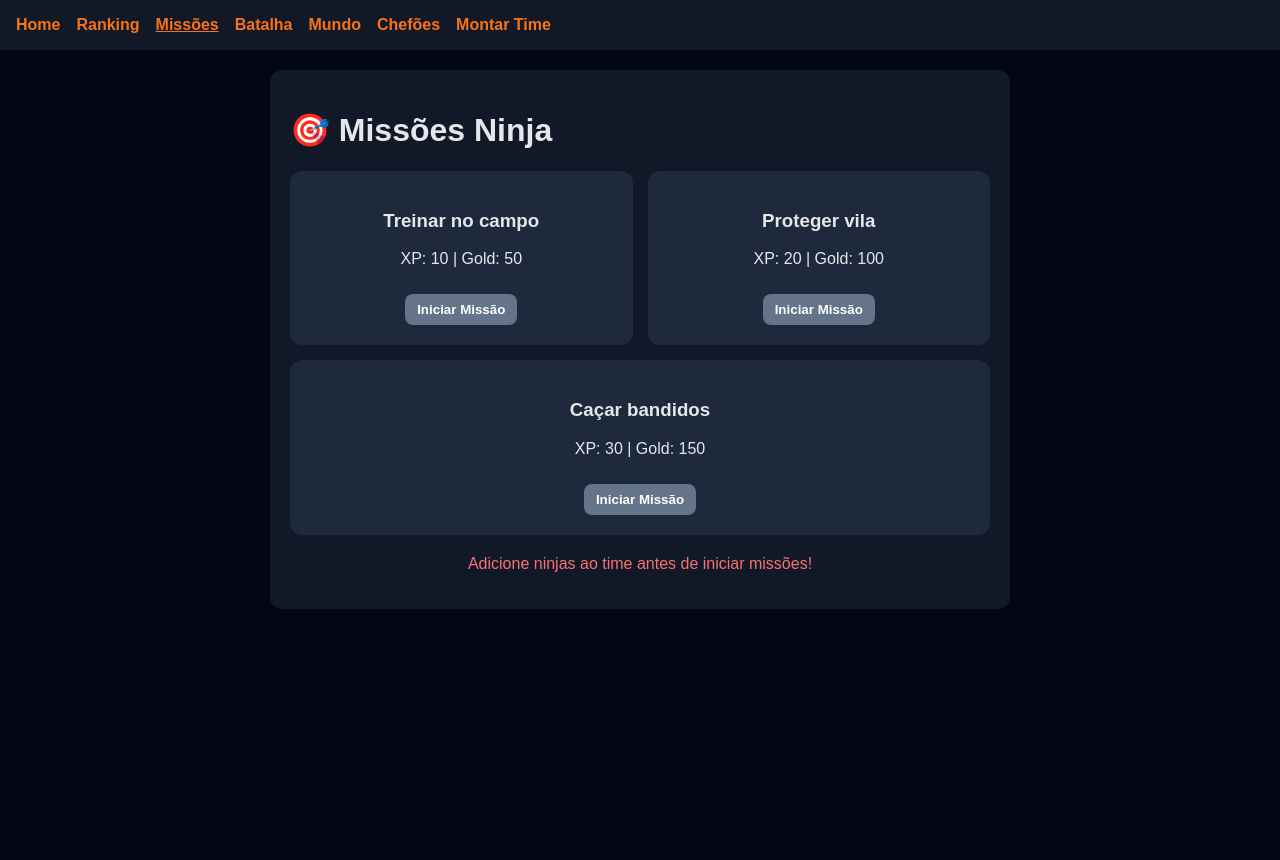
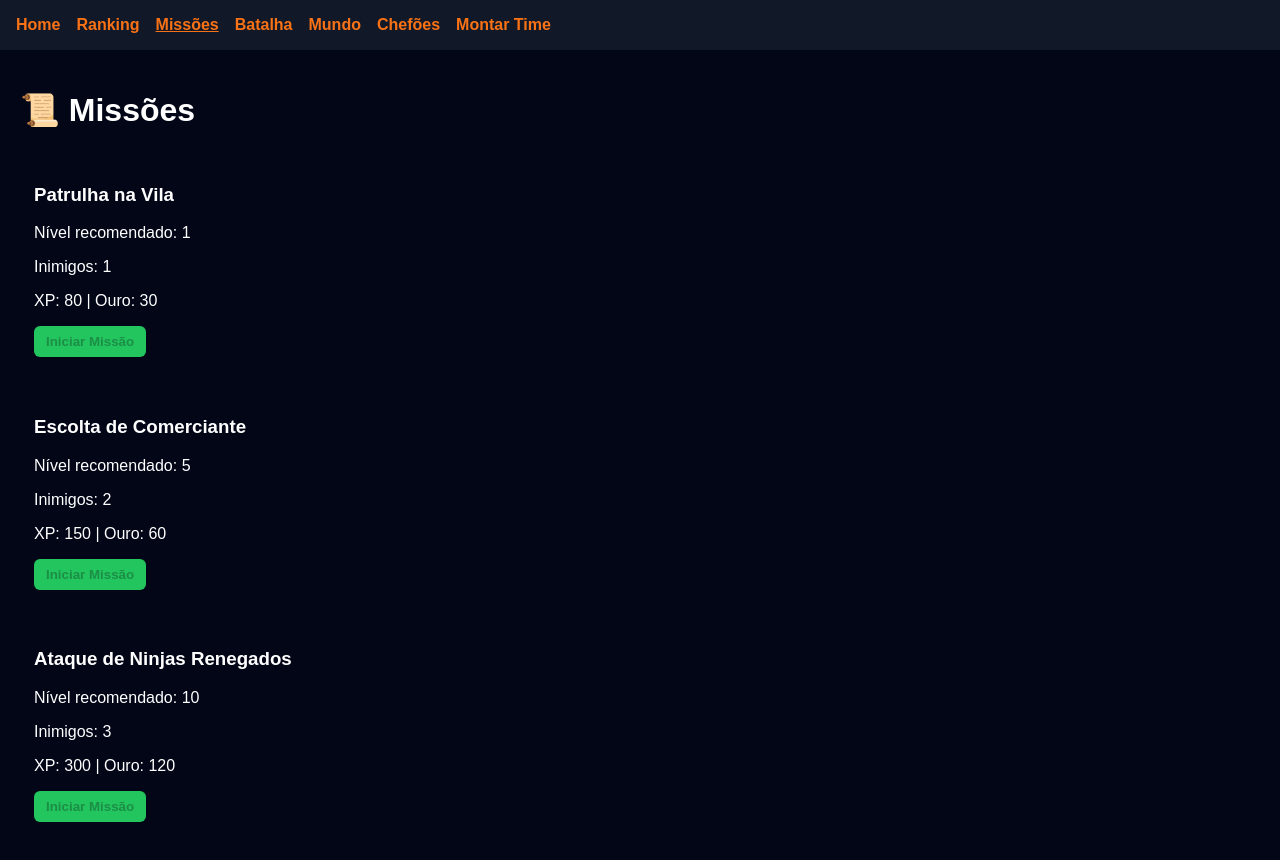
Before and after one commit to thiagocanali/Naruto-Ninja-Ranker, a Vue app: page /Naruto-Ninja-Ranker/missions in a window 1280 px wide. Shown: the top 860 px of the page. Before the commit the page ends 800 px from the top, so only its background shows below. Built offline with nearby package versions, Linux system fonts and the light colour scheme; no server answers.

Commit message:
ajustes skills

```diff
--- a/src/game/missions.js
+++ b/src/game/missions.js
@@ -1,30 +1,28 @@
+// src/game/missions.js
+
 export const MISSIONS = [
   {
     id: 1,
-    name: "Missão de Patrulha",
-    difficulty: "D",
-    requiredPower: 150,
-    rewardXP: 50
+    name: "Patrulha na Vila",
+    level: 1,
+    enemies: 1,
+    xp: 80,
+    gold: 30,
   },
   {
     id: 2,
-    name: "Proteção de Vila",
-    difficulty: "C",
-    requiredPower: 350,
-    rewardXP: 120
+    name: "Escolta de Comerciante",
+    level: 5,
+    enemies: 2,
+    xp: 150,
+    gold: 60,
   },
   {
     id: 3,
-    name: "Escolta Importante",
-    difficulty: "B",
-    requiredPower: 700,
-    rewardXP: 250
+    name: "Ataque de Ninjas Renegados",
+    level: 10,
+    enemies: 3,
+    xp: 300,
+    gold: 120,
   },
-  {
-    id: 4,
-    name: "Combate de Alto Risco",
-    difficulty: "A",
-    requiredPower: 1200,
-    rewardXP: 450
-  }
-]
+];
--- a/src/main.js
+++ b/src/main.js
@@ -3,8 +3,6 @@ import { createApp } from "vue";
 import { createPinia } from "pinia";
 import App from "./App.vue";
 import router from "./router";
-
-import { useNinjaStore } from "@/store/ninjaStore";
 
 const app = createApp(App);
 
@@ -13,7 +11,3 @@ app.use(pinia);
 app.use(router);
 
 app.mount("#app");
-
-// carregar ninjas ao iniciar
-const store = useNinjaStore();
-store.fetchNinjas();
--- a/src/router/index.js
+++ b/src/router/index.js
@@ -1,4 +1,3 @@
-// src/router/index.js
 import { createRouter, createWebHistory } from "vue-router";
 
 import Home from "@/views/Home.vue";
@@ -8,6 +7,7 @@ import Battle from "@/views/Battle.vue";
 import World from "@/views/World.vue";
 import Boss from "@/views/Boss.vue";
 import TeamBuilder from "@/views/TeamBuilder.vue";
+import Skills from "@/views/Skills.vue";
 
 const router = createRouter({
   history: createWebHistory("/Naruto-Ninja-Ranker/"),
@@ -19,6 +19,7 @@ const router = createRouter({
     { path: "/world", component: World },
     { path: "/boss", component: Boss },
     { path: "/team", component: TeamBuilder },
+    { path: "/skills", component: Skills },
   ],
 });
 
--- a/src/store/ninjaStore.js
+++ b/src/store/ninjaStore.js
@@ -1,6 +1,5 @@
-// src/store/ninjaStore.js
 import { defineStore } from "pinia";
-import { calculatePower, gainXp } from "@/game/formulas";
+import { calculatePower, xpToNextLevel } from "@/game/formulas";
 import { calculateRank } from "@/game/ranks";
 
 export const useNinjaStore = defineStore("ninjaStore", {
@@ -15,15 +14,8 @@ export const useNinjaStore = defineStore("ninjaStore", {
 
   getters: {
     ninjaPower: () => (ninja) => {
-      return calculatePower(
-        ninja.stats || {
-          chakra: 0,
-          ninjutsu: 0,
-          taijutsu: 0,
-          genjutsu: 0,
-          intelligence: 0,
-        }
-      );
+      if (!ninja.stats) return 0;
+      return calculatePower(ninja.stats);
     },
 
     teamPower(state) {
@@ -35,19 +27,6 @@ export const useNinjaStore = defineStore("ninjaStore", {
   },
 
   actions: {
-    selectCharacter(character) {
-      this.selectedCharacter = character;
-    },
-
-    closeCharacter() {
-      this.selectedCharacter = null;
-    },
-
-    gainXpToNinja(ninja, amount) {
-      gainXp(ninja, amount);
-      ninja.rank = calculateRank(ninja.level);
-    },
-
     async fetchNinjas(page = 1) {
       this.loading = true;
       this.error = null;
@@ -86,6 +65,21 @@ export const useNinjaStore = defineStore("ninjaStore", {
       }
     },
 
+    gainXpToNinja(ninja, amount) {
+      ninja.xp += amount;
+
+      while (ninja.xp >= xpToNextLevel(ninja.level)) {
+        ninja.xp -= xpToNextLevel(ninja.level);
+        ninja.level++;
+        ninja.skillPoints++;
+      }
+
+      ninja.rank = calculateRank(
+        ninja.level,
+        this.ninjaPower(ninja)
+      );
+    },
+
     addToTeam(ninja) {
       if (
         this.team.length < 3 &&
@@ -98,5 +92,13 @@ export const useNinjaStore = defineStore("ninjaStore", {
     removeFromTeam(ninja) {
       this.team = this.team.filter((n) => n.id !== ninja.id);
     },
+
+    selectCharacter(character) {
+      this.selectedCharacter = character;
+    },
+
+    closeCharacter() {
+      this.selectedCharacter = null;
+    },
   },
 });
--- a/src/views/Boss.vue
+++ b/src/views/Boss.vue
@@ -1,61 +1,57 @@
+<template>
+  <div class="boss">
+    <h1>☠️ Chefes</h1>
+
+    <div v-for="boss in bosses" :key="boss.id" class="boss-card">
+      <h2>{{ boss.name }}</h2>
+      <p>Nível: {{ boss.level }}</p>
+      <p>HP: {{ boss.hp }}</p>
+
+      <button
+        :disabled="store.team.length === 0"
+        @click="fightBoss(boss)"
+      >
+        Enfrentar
+      </button>
+    </div>
+  </div>
+</template>
+
 <script setup>
 import { BOSSES } from "@/game/bosses";
 import { useNinjaStore } from "@/store/ninjaStore";
 
 const store = useNinjaStore();
+const bosses = BOSSES;
 
 function fightBoss(boss) {
-  if (store.team.length === 0) {
-    alert("Monte seu time para enfrentar o boss!");
-    return;
+  const teamPower = store.team.reduce(
+    (sum, n) => sum + n.level * 100,
+    0
+  );
+
+  if (teamPower >= boss.hp) {
+    store.team.forEach((n) =>
+      store.gainXpToNinja(n, boss.rewardXp)
+    );
+    store.gold += boss.rewardGold;
+    alert("Chefe derrotado!");
+  } else {
+    alert("Derrota... fortaleça seu time!");
   }
-  store.fightBoss(boss);
 }
 </script>
 
-<template>
-  <div class="boss-container">
-    <h1>🔥 Chefões</h1>
-
-    <div v-for="boss in BOSSES" :key="boss.id" class="boss-card">
-      <h3>{{ boss.name }}</h3>
-      <p>Fases: {{ boss.phases.length }}</p>
-
-      <button @click="fightBoss(boss)">Lutar</button>
-    </div>
-  </div>
-</template>
-
 <style scoped>
-.boss-container {
-  max-width: 600px;
-  margin: 20px auto;
-  background: #111827;
+.boss {
   padding: 20px;
-  border-radius: 10px;
-  color: #e5e7eb;
-  font-family: Arial, Helvetica, sans-serif;
+  color: white;
 }
 
 .boss-card {
-  background: #1e293b;
-  margin-bottom: 20px;
-  padding: 15px;
+  background: #020617;
+  padding: 16px;
   border-radius: 10px;
-}
-
-button {
-  background: #f97316;
-  border: none;
-  padding: 8px 12px;
-  border-radius: 6px;
-  color: white;
-  cursor: pointer;
-  font-weight: bold;
-  transition: background 0.3s;
-}
-
-button:hover {
-  background: #fb923c;
+  margin-bottom: 14px;
 }
 </style>
--- a/src/views/Missions.vue
+++ b/src/views/Missions.vue
@@ -1,95 +1,63 @@
+<template>
+  <div class="missions">
+    <h1>📜 Missões</h1>
+
+    <div
+      v-for="mission in missions"
+      :key="mission.id"
+      class="mission"
+    >
+      <h3>{{ mission.name }}</h3>
+      <p>Nível recomendado: {{ mission.level }}</p>
+      <p>Inimigos: {{ mission.enemies }}</p>
+      <p>XP: {{ mission.xp }} | Ouro: {{ mission.gold }}</p>
+
+      <button
+        :disabled="store.team.length === 0"
+        @click="completeMission(mission)"
+      >
+        Iniciar Missão
+      </button>
+    </div>
+  </div>
+</template>
+
 <script setup>
-import { ref, computed } from "vue";
+import { MISSIONS } from "@/game/missions";
 import { useNinjaStore } from "@/store/ninjaStore";
 
 const store = useNinjaStore();
+const missions = MISSIONS;
 
-// Lista de missões (simples RPG)
-const missions = ref([
-  { id: 1, name: "Treinar no campo", rewardXP: 10, rewardGold: 50 },
-  { id: 2, name: "Proteger vila", rewardXP: 20, rewardGold: 100 },
-  { id: 3, name: "Caçar bandidos", rewardXP: 30, rewardGold: 150 },
-]);
+function completeMission(mission) {
+  store.team.forEach((ninja) => {
+    store.gainXpToNinja(ninja, mission.xp);
+  });
 
-function doMission(mission) {
-  // Distribui XP para cada ninja do time
-  store.team.forEach(ninja => {
-    ninja.xp += mission.rewardXP;
-    ninja.level += Math.floor(ninja.xp / 100);
-    ninja.xp = ninja.xp % 100;
-  });
-  alert(`Missão "${mission.name}" completada! Cada ninja ganhou ${mission.rewardXP} XP`);
+  store.gold += mission.gold;
+  alert(`Missão concluída! +${mission.gold} ouro`);
 }
 </script>
 
-<template>
-  <div class="missions-container">
-    <h1>🎯 Missões Ninja</h1>
-
-    <div class="missions-list">
-      <div v-for="mission in missions" :key="mission.id" class="mission-card">
-        <h3>{{ mission.name }}</h3>
-        <p>XP: {{ mission.rewardXP }} | Gold: {{ mission.rewardGold }}</p>
-        <button @click="doMission(mission)" :disabled="store.team.length === 0">
-          Iniciar Missão
-        </button>
-      </div>
-    </div>
-
-    <p v-if="store.team.length === 0" class="alert">Adicione ninjas ao time antes de iniciar missões!</p>
-  </div>
-</template>
-
 <style scoped>
-.missions-container {
-  max-width: 700px;
-  margin: 20px auto;
-  background: #111827;
+.missions {
   padding: 20px;
-  border-radius: 12px;
-  color: #e5e7eb;
-  font-family: Arial, Helvetica, sans-serif;
+  color: white;
 }
 
-.missions-list {
-  display: flex;
-  flex-wrap: wrap;
-  gap: 15px;
-  justify-content: center;
+.mission {
+  background: #020617;
+  padding: 14px;
+  border-radius: 10px;
+  margin-bottom: 12px;
 }
 
-.mission-card {
-  background: #1e293b;
-  padding: 20px;
-  border-radius: 12px;
-  text-align: center;
-  flex: 1 1 200px;
-}
-
-.mission-card button {
-  margin-top: 10px;
-  background: #f97316;
+button {
+  background: #22c55e;
   border: none;
   padding: 8px 12px;
-  border-radius: 8px;
-  color: white;
+  border-radius: 6px;
+  cursor: pointer;
   font-weight: bold;
-  cursor: pointer;
-  transition: 0.3s;
-}
-
-.mission-card button:disabled {
-  background: #64748b;
-  cursor: not-allowed;
-}
-
-.mission-card button:hover:not(:disabled) {
-  background: #fb923c;
-}
-
-.alert {
-  text-align: center;
-  margin-top: 20px;
-  color: #f87171;
 }
 </style>
--- /dev/null
+++ b/src/views/Skills.vue
@@ -0,0 +1,206 @@
+<script setup>
+import { ref, computed, onMounted } from "vue";
+import { useNinjaStore } from "@/store/ninjaStore";
+import { SKILLS } from "@/game/skills";
+
+const store = useNinjaStore();
+const selectedId = ref("");
+
+// garante que os ninjas existam ao abrir a tela
+onMounted(() => {
+  if (store.ninjas.length === 0) {
+    store.fetchNinjas();
+  }
+});
+
+const selectedNinja = computed(() =>
+  store.ninjas.find((n) => n.id === selectedId.value)
+);
+
+function buySkill(skill) {
+  if (!selectedNinja.value) return;
+
+  const ninja = selectedNinja.value;
+
+  if (ninja.skillPoints < skill.cost) return;
+  if (ninja.skills.some((s) => s.id === skill.id)) return;
+
+  ninja.skillPoints -= skill.cost;
+  ninja.skills.push(skill);
+
+  Object.entries(skill.bonus).forEach(([stat, value]) => {
+    ninja.stats[stat] += value;
+  });
+}
+</script>
+
+<template>
+  <div class="skills">
+    <h1>🧠 Habilidades Ninja</h1>
+
+    <!-- SELECT -->
+    <select
+      v-model="selectedId"
+      :disabled="store.loading || store.ninjas.length === 0"
+    >
+      <option disabled value="">
+        {{
+          store.loading
+            ? "Carregando ninjas..."
+            : store.ninjas.length === 0
+            ? "Nenhum ninja disponível"
+            : "Escolha um ninja"
+        }}
+      </option>
+
+      <option
+        v-for="ninja in store.ninjas"
+        :key="ninja.id"
+        :value="ninja.id"
+      >
+        {{ ninja.name }} — Lv {{ ninja.level }} ({{ ninja.rank }})
+      </option>
+    </select>
+
+    <!-- PAINEL DO NINJA -->
+    <div v-if="selectedNinja" class="panel">
+      <h2>{{ selectedNinja.name }}</h2>
+
+      <div class="info">
+        <span>Rank: <strong>{{ selectedNinja.rank }}</strong></span>
+        <span>Level: {{ selectedNinja.level }}</span>
+        <span>XP: {{ selectedNinja.xp }}</span>
+        <span>⭐ Pontos: {{ selectedNinja.skillPoints }}</span>
+      </div>
+
+      <!-- STATS -->
+      <h3>📊 Status</h3>
+      <ul class="stats">
+        <li v-for="(value, key) in selectedNinja.stats" :key="key">
+          {{ key }}: <strong>{{ value }}</strong>
+        </li>
+      </ul>
+
+      <!-- SKILLS -->
+      <h3>✨ Habilidades</h3>
+
+      <div class="skill-list">
+        <div
+          v-for="skill in SKILLS"
+          :key="skill.id"
+          class="skill-card"
+          :class="{
+            owned: selectedNinja.skills.some((s) => s.id === skill.id),
+          }"
+        >
+          <h4>{{ skill.name }}</h4>
+          <p>{{ skill.description }}</p>
+
+          <small>
+            Custo: {{ skill.cost }} ponto(s)
+          </small>
+
+          <button
+            @click="buySkill(skill)"
+            :disabled="
+              selectedNinja.skillPoints < skill.cost ||
+              selectedNinja.skills.some((s) => s.id === skill.id)
+            "
+          >
+            {{
+              selectedNinja.skills.some((s) => s.id === skill.id)
+                ? "Aprendida"
+                : "Aprender"
+            }}
+          </button>
+        </div>
+      </div>
+    </div>
+  </div>
+</template>
+
+<style scoped>
+.skills {
+  max-width: 960px;
+  margin: auto;
+  padding: 24px;
+  color: #e5e7eb;
+}
+
+h1 {
+  margin-bottom: 16px;
+}
+
+select {
+  width: 100%;
+  padding: 10px;
+  margin-bottom: 20px;
+  border-radius: 8px;
+  background: #020617;
+  color: #e5e7eb;
+  border: 1px solid #334155;
+}
+
+.panel {
+  background: #020617;
+  padding: 20px;
+  border-radius: 16px;
+  box-shadow: 0 0 20px rgba(0, 0, 0, 0.4);
+}
+
+.info {
+  display: flex;
+  flex-wrap: wrap;
+  gap: 12px;
+  margin-bottom: 16px;
+}
+
+.stats {
+  display: grid;
+  grid-template-columns: repeat(auto-fill, minmax(160px, 1fr));
+  gap: 8px;
+  margin-bottom: 20px;
+}
+
+.skill-list {
+  display: grid;
+  grid-template-columns: repeat(auto-fill, minmax(220px, 1fr));
+  gap: 16px;
+}
+
+.skill-card {
+  background: #0f172a;
+  padding: 16px;
+  border-radius: 14px;
+  transition: transform 0.25s ease;
+}
+
+.skill-card:hover {
+  transform: translateY(-4px);
+}
+
+.skill-card.owned {
+  opacity: 0.55;
+}
+
+.skill-card h4 {
+  margin-bottom: 6px;
+}
+
+button {
+  margin-top: 10px;
+  width: 100%;
+  background: #f97316;
+  border: none;
+  padding: 8px;
+  border-radius: 10px;
+  font-weight: bold;
+  color: #020617;
+  cursor: pointer;
+}
+
+button:disabled {
+  background: #475569;
+  cursor: not-allowed;
+}
+</style>
--- a/vite.config.js
+++ b/vite.config.js
@@ -1,9 +1,3 @@
-import { fileURLToPath, URL } from 'node:url'
-
-import { defineConfig } from 'vite'
-import vue from '@vitejs/plugin-vue'
-import vueDevTools from 'vite-plugin-vue-devtools'
-
 export default defineConfig({
   plugins: [
     vue(),
```
Also changed, not shown: src/game/bosses.js (+17 -8 lines), src/game/skills.js (+38 -21 lines), src/game/world.js (+9 -11 lines), src/views/World.vue (+30 -51 lines).
